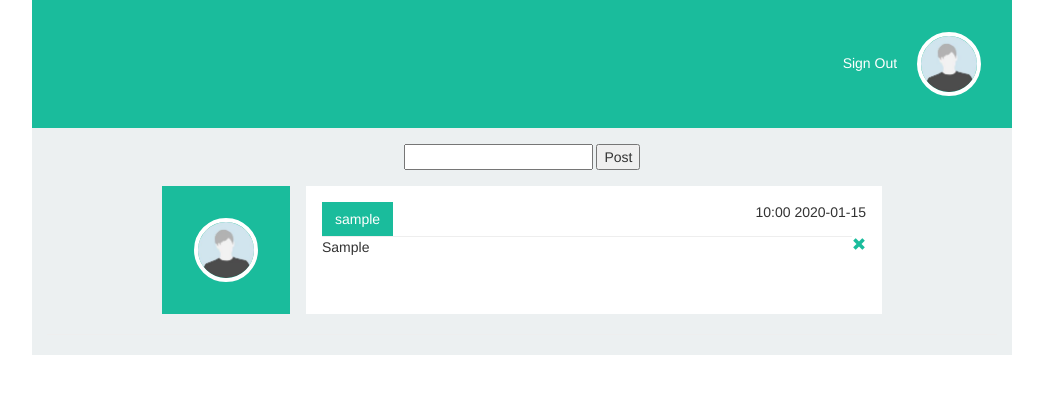
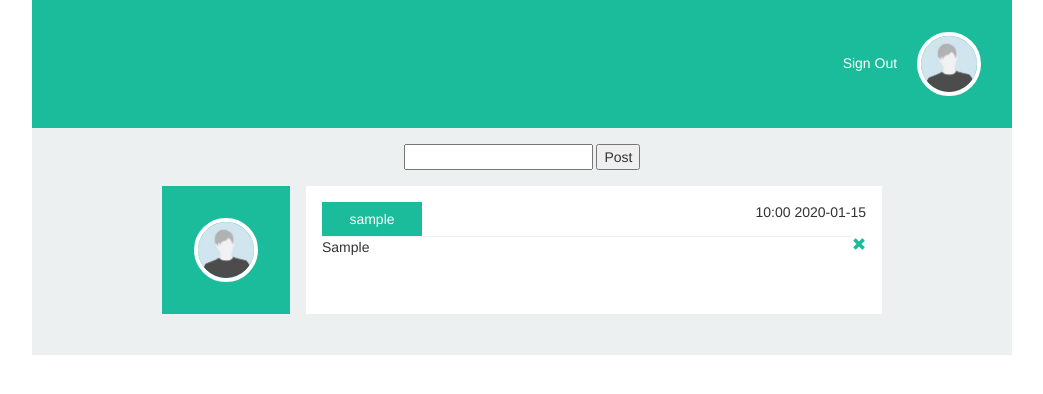
Before and after one commit to asingh0412/gatortech, a PHP site: page / in a window 1280 px wide. Shown: the top 394 px of the page, without its empty margins (118-1161 px from the left). Run offline with PHP 8.4, Linux system fonts and the light colour scheme; the visitor is signed in with stand-in values (Sample User, id 1); tables that the repository leaves empty or names only in its code hold one stand-in row (values such as "Sample post"); some libraries are stand-ins or nearby versions.

Commit message:
small style change

```diff
--- a/css/index.css
+++ b/css/index.css
@@ -117,6 +117,7 @@
     background-color: #1ABC9C;
     border-radius: 0px;
     border-color: #1ABC9C;
+    width: 100px;
 }
 
 .side-bar-delete {
```
